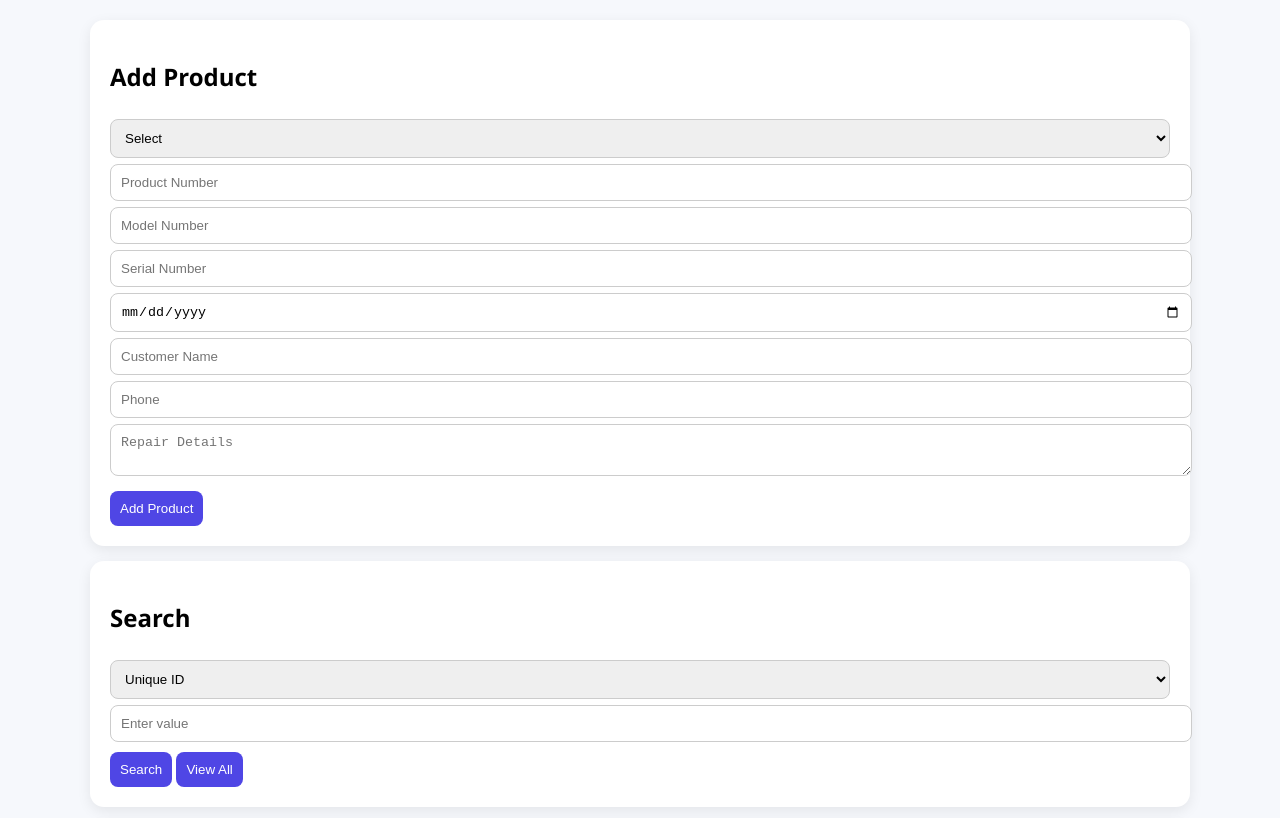
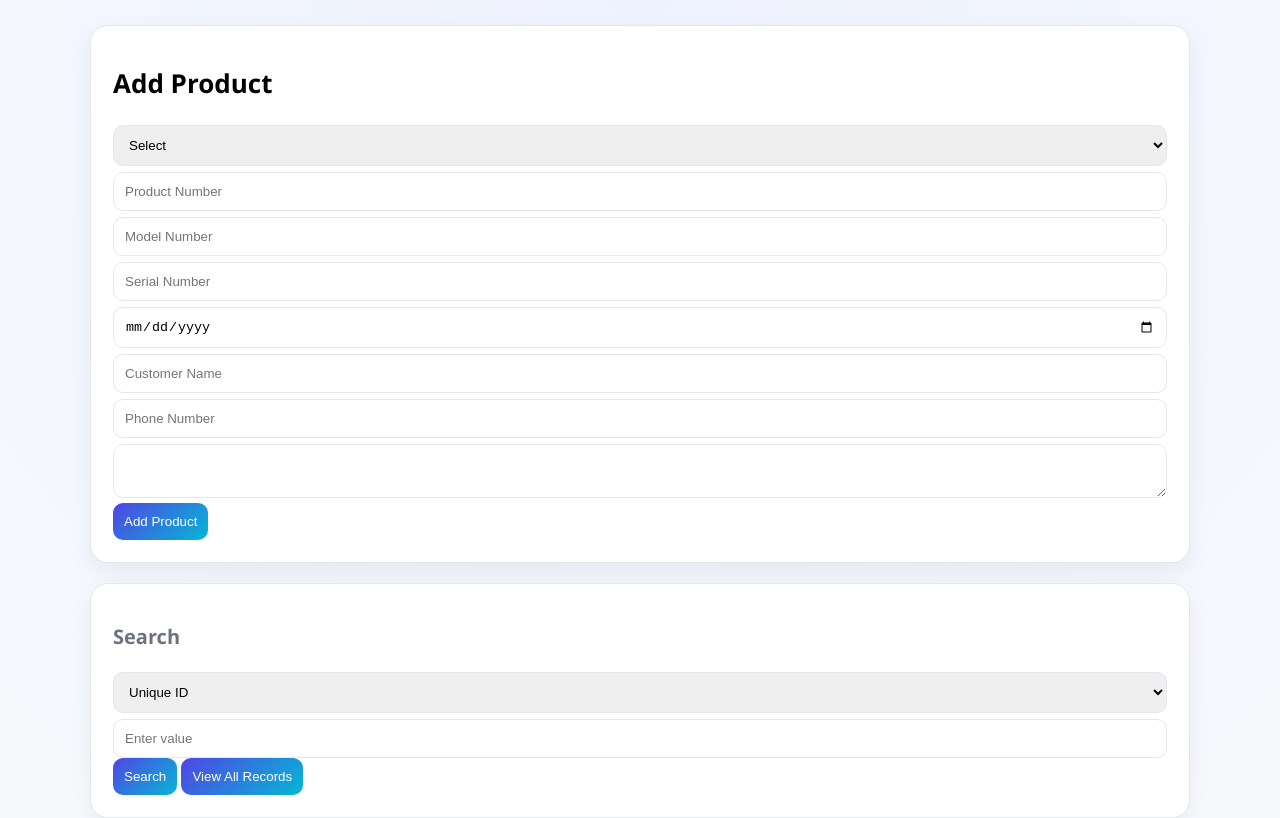
Before and after one commit to Harishh1947/hardware-admin-application, a website: page src/public/index.html in a window 1280 px wide. Shown: the top 818 px of the page. Drawn offline with Linux system fonts and the light colour scheme.

Commit message:
Update index.html

```diff
--- a/src/public/index.html
+++ b/src/public/index.html
@@ -10,59 +10,49 @@
   --bg: #f6f8fc;
   --card: #ffffff;
   --primary: #4f46e5;
+  --primary-soft: #eef2ff;
   --accent: #06b6d4;
   --text: #1f2937;
   --muted: #6b7280;
   --border: #e5e7eb;
 }
-
+*{box-sizing:border-box;}
 body{
   margin:0;
-  font-family:'Segoe UI',sans-serif;
-  background:#f6f8fc;
+  font-family:'Segoe UI',system-ui,sans-serif;
+  background: radial-gradient(circle at top, #eef2ff, #f8fafc);
 }
-
-.container{
-  max-width:1100px;
-  margin:auto;
-  padding:20px;
+.container{max-width:1150px;margin:auto;padding:25px;}
+.card{
+  background:var(--card);
+  border-radius:18px;
+  padding:22px;
+  margin-bottom:20px;
+  border:1px solid var(--border);
+  box-shadow:0 10px 25px rgba(0,0,0,0.06);
 }
-
-.card{
-  background:white;
-  padding:20px;
-  border-radius:14px;
-  margin-bottom:15px;
-  box-shadow:0 4px 14px rgba(0,0,0,0.08);
-}
-
+h1{font-size:26px;}
+h2{font-size:20px;color:var(--muted);}
 input,select,textarea{
   width:100%;
-  padding:10px;
+  padding:11px;
   margin-top:6px;
-  border-radius:8px;
-  border:1px solid #ccc;
+  border-radius:10px;
+  border:1px solid var(--border);
 }
-
 button{
-  margin-top:10px;
-  padding:10px;
+  background:linear-gradient(135deg,var(--primary),var(--accent));
+  color:white;
   border:none;
-  border-radius:8px;
-  background:#4f46e5;
-  color:white;
+  padding:11px;
+  border-radius:10px;
   cursor:pointer;
 }
-
-button:hover{
-  opacity:0.9;
-}
-
 .record-card{
   background:#f9fafb;
-  padding:10px;
+  padding:12px;
+  border-radius:12px;
   margin-top:10px;
-  border-radius:10px;
 }
 </style>
 </head>
@@ -72,7 +62,7 @@ button:hover{
 <div class="container">
 
 <div class="card">
-<h2>Add Product</h2>
+<h1>Add Product</h1>
 
 <select id="type">
 <option value="">Select</option>
@@ -86,8 +76,8 @@ button:hover{
 <input id="snum" placeholder="Serial Number">
 <input type="date" id="date">
 <input id="cname" placeholder="Customer Name">
-<input id="phone" placeholder="Phone">
-<textarea id="repair" placeholder="Repair Details"></textarea>
+<input id="phone" placeholder="Phone Number">
+<textarea id="repair"></textarea>
 
 <button onclick="add()">Add Product</button>
 </div>
@@ -96,15 +86,18 @@ button:hover{
 <h2>Search</h2>
 
 <select id="searchField">
-<option value="custom_id">Unique ID</option>
+<option value="custom_id">Unique ID</option> <!-- ✅ FIXED -->
 <option value="product_number">Product Number</option>
+<option value="model_number">Model Number</option>
+<option value="serial_number">Serial Number</option>
 <option value="customer_name">Customer Name</option>
+<option value="phone_number">Phone Number</option>
 </select>
 
 <input id="searchValue" placeholder="Enter value">
 
 <button onclick="search()">Search</button>
-<button onclick="window.location.href='records.html'">View All</button>
+<button onclick="window.location.href='records.html'">View All Records</button>
 </div>
 
 <div class="card">
@@ -136,16 +129,17 @@ async function add(){
     body:JSON.stringify(product)
   });
 
-  const result = await res.json();
+  const data = await res.json();
 
   if(!res.ok){
     alert("Failed");
     return;
   }
 
-  alert("Added Successfully!\nID: " + result.data.custom_id);
+  // ✅ FIXED (custom_id instead of id)
+  alert("Added Successfully!\nUnique ID: " + data[0].custom_id);
 
-  // clear
+  // clear fields
   type.value="";
   pnum.value="";
   mnum.value="";
@@ -159,19 +153,21 @@ async function add(){
 // SEARCH
 async function search(){
   const field = document.getElementById("searchField").value;
-  const value = document.getElementById("searchValue").value.toLowerCase();
+  const value = document.getElementById("searchValue").value.trim().toLowerCase();
 
   const res = await fetch(BASE_URL + "/products");
   const data = await res.json();
 
   const filtered = data.filter(d=>{
-    const val = String(d[field] || "").toLowerCase();
+    const fieldValue = String(d[field] || "").toLowerCase();
 
+    // ✅ exact match for custom_id
     if(field === "custom_id"){
-      return val === value;
-    } else {
-      return val.includes(value);
+      return fieldValue === value;
     }
+
+    // partial match for others
+    return fieldValue.includes(value);
   });
 
   display(filtered);
@@ -180,20 +176,20 @@ async function search(){
 // DISPLAY
 function display(data){
   const results = document.getElementById("results");
-  results.innerHTML = "";
+  results.innerHTML="";
 
   if(!data.length){
-    results.innerHTML = "No data found";
+    results.innerHTML="No data found";
     return;
   }
 
   data.forEach(d=>{
-    results.innerHTML += `
+    results.innerHTML+=`
       <div class="record-card">
         <p><b>${d.product_type}</b></p>
-        <p><strong>ID:</strong> ${d.custom_id}</p>
-        <p>${d.product_number}</p>
-        <p>${d.customer_name}</p>
+        <p><strong>Unique ID:</strong> ${d.custom_id}</p> <!-- ✅ FIXED -->
+        <p>Product: ${d.product_number}</p>
+        <p>Customer: ${d.customer_name}</p>
       </div>
     `;
   });
```
